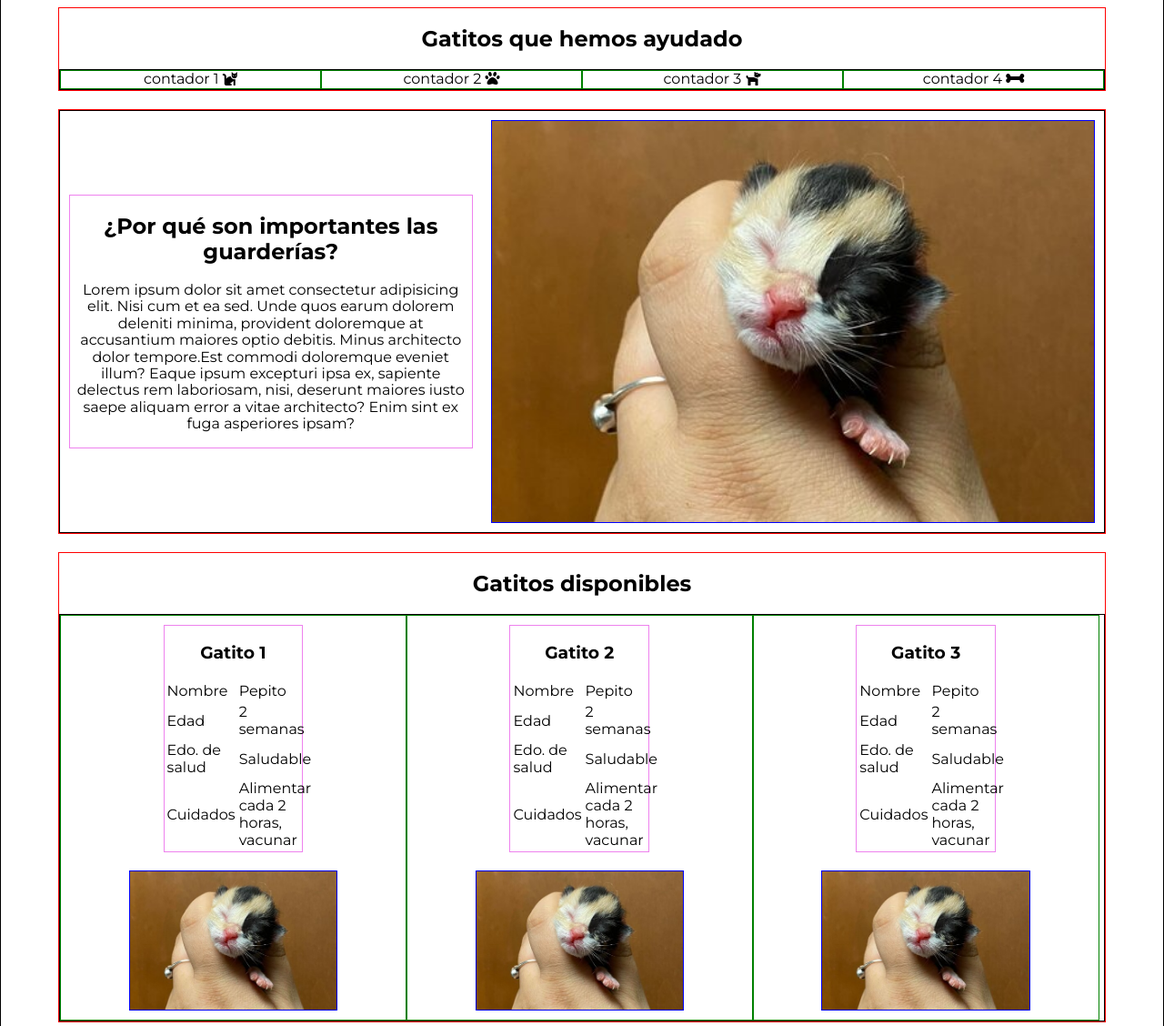
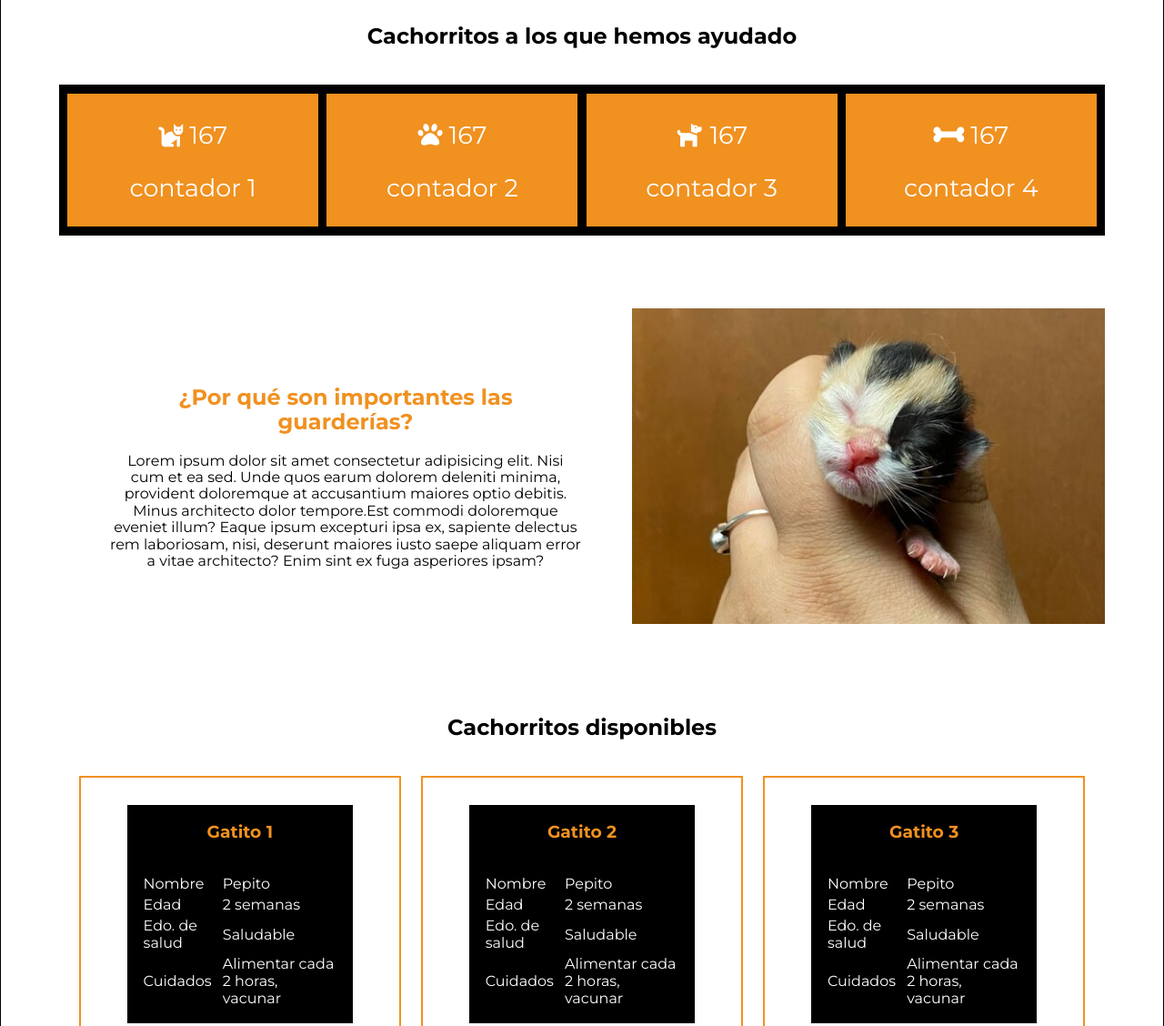
Before and after one commit to gustavolsjsa/Equipo01, a plain HTML site: page guarderia.html in a window 1280 px wide. Shown: the part 560-1688 px from the top of the page at 91% size. Drawn offline with Linux system fonts and the light colour scheme.

Commit message:
Estilos actualizados
Cambios para la sección guardería

```diff
--- a/css/estilos.css
+++ b/css/estilos.css
@@ -15,38 +15,81 @@ body{
     text-align: center;
 }
 .contenedor{
-    margin: 20px auto;
+    margin: 80px auto;
     width: 90%;
-    border: 1px solid red;
+    /* border: 1px solid red; */
     text-align:center;
 
 }
 .contenido{
-    border: 1px solid black;
+    margin: 40px 0;
+    /* border: 1px solid black; */
     display: flex;
-    align-items: center
+    justify-content:space-evenly;
+    align-items: center;
+}
+h1{
+    color:  #F09120;
 }
 .foto{
-    margin: 10px;
-    border: 1px solid blue;
-    width:60%;
+    /* margin: 10px; */
+    /* border: 1px solid blue; */
+    width:80%;
+    padding-bottom: 20px;
 }
 img{
 width: 100%;
 }
 .texto{
     margin: 10px;
-    border: 1px solid violet;
-    width:40%;
+    /* border: 1px solid violet; */
+    /* width:40%; */
+    display: block;
+    padding: 45px;
+    width:80%;
+}
+.texto h2{
+    color: #F09120;
+}
+.texto_tarjeta h3{
+    color: #F09120;
+
+}
+
+.texto_tarjeta  table{
+    color: #ffffff;
+    padding: 15px;
+    font-size: .5 rem;
+}
+.contadores{
+    background-color: black;
+    padding: 10px 0;
 }
 .contador{
-    flex-basis: 25%;
-    border: 1px solid green;
+    flex-basis: 24%;
+    /* border: 1px solid green; */
+    font-size: 2.7rem;
+    background-color: #F09120;
+    color: #ffffff;
+    padding-top:30px;
 }
 .tarjeta{
-    flex-basis: 33%;
-    border: 1px solid green;
+    flex-basis: 27%;
+    border: 2px solid #F09120;
+    padding:20px 20px;
     display: flex;
     flex-direction: column;
     align-items: center;
+
 }
+.texto_tarjeta{
+    margin: 10px;
+    /* border: 1px solid violet; */
+    width:40%;
+    background-color: black;
+    color:#ffffff;
+    display: block;
+    /* padding: 5px; */
+    width:80%;
+    table-align:right;
+}
--- a/guarderia.html
+++ b/guarderia.html
@@ -9,18 +9,18 @@
     <link
         href="https://fonts.googleapis.com/css2?family=Montserrat:ital,wght@0,400;0,500;0,700;1,400;1,500;1,700&display=swap"
         rel="stylesheet">
-    <title>Guardería de gatitos</title>
+    <title>Guardería de cachorritos</title>
 </head>
 
 <body>
-    <h1>Guardería de gatitos</h1>
+    <h1>GUARDERÍA DE CACHORRITOS</h1>
     <section class="contenedor">
         <div class="contenido">
             <div class="foto">
                 <img src="./images/unnamed.jpg" alt="">
             </div>
             <div class="texto">
-                <h2>¿Qué es una guardería de gatitos?</h2>
+                <h2>¿Qué es una guardería de cachorritos?</h2>
                 <p>Lorem ipsum dolor sit amet consectetur, adipisicing elit. Tempora, aliquid! Saepe, iusto aliquid ab
                     beatae alias id quas sapiente officia voluptatum doloremque dolorem labore soluta qui ratione
                     aspernatur? Architecto, mollitia.Quia alias quisquam praesentium repudiandae, cum similique, tempora
@@ -31,23 +31,27 @@
         </div>
     </section>
     <section class="contenedor">
-        <h2>Gatitos que hemos ayudado</h2>
-        <div class="contenido">
+        <h2>Cachorritos a los que hemos ayudado</h2>
+        <div class="contenido contadores">
             <div class="contador">
-                contador 1
                 <i class="fas fa-cat"></i>
+                <span class="counter">167</span>
+                <p> contador 1</p>
             </div>
             <div class="contador">
-                contador 2
                 <i class="fas fa-paw"></i>
+                <span class="counter">167</span>
+                <p> contador 2</p>
             </div>
             <div class="contador">
-                contador 3
                 <i class="fas fa-dog"></i>
+                <span class="counter">167</span>
+                <p> contador 3</p>
             </div>
             <div class="contador">
-                contador 4
                 <i class="fas fa-bone"></i>
+                <span class="counter">167</span>
+                <p> contador 4</p>
             </div>
         </div>
     </section>
@@ -67,11 +71,10 @@
         </div>
     </section>
     <section class="contenedor">
-        <h2>Gatitos disponibles</h2>
+        <h2>Cachorritos disponibles</h2>
         <div class="contenido">
             <div class="tarjeta">
-
-                <div class="texto">
+                <div class="texto_tarjeta">
                     <h3>Gatito 1</h3>
                     <table>
                         <tr>
@@ -95,9 +98,10 @@
                 <div class="foto">
                     <img src="./images/bebe.jpg" alt="">
                 </div>
+                <a href="#">Apoyar</a>
             </div>
             <div class="tarjeta">
-                <div class="texto">
+                <div class="texto_tarjeta">
                     <h3>Gatito 2</h3>
                     <table>
                         <tr>
@@ -121,9 +125,10 @@
                 <div class="foto">
                     <img src="./images/bebe.jpg" alt="">
                 </div>
+                <a href="#">Apoyar</a>
             </div>
             <div class="tarjeta">
-                <div class="texto">
+                <div class="texto_tarjeta">
                     <h3>Gatito 3</h3>
                     <table>
                         <tr>
@@ -147,9 +152,14 @@
                 <div class="foto">
                     <img src="./images/bebe.jpg" alt="">
                 </div>
+                <a href="#">Apoyar</a>
             </div>
         </div>
     </section>
+    <script src="./js/jquery-3.5.1.min.js"></script>
+    <script src="./js/jquery.counterup.min.js"></script>
+    <script src="./js/jquery.waypoints.min.js"></script>
+    <script src="./js/mis-scripts.js"></script>
 </body>
 
 </html>
```
